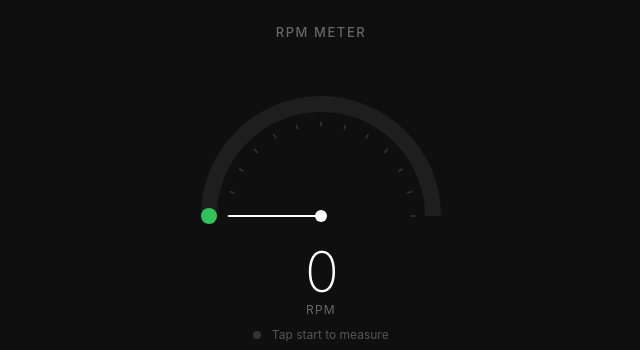
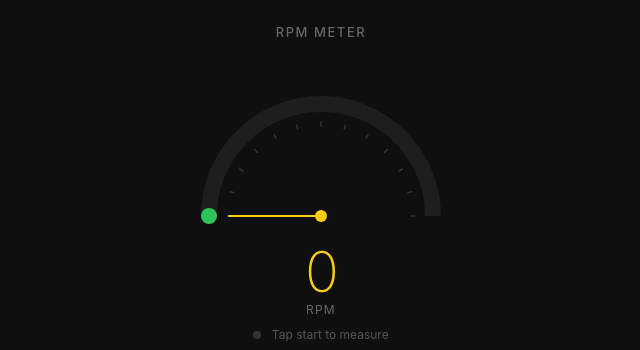
Before and after one commit to gechgetachew882-ai/rpm-meter, a plain HTML site: page index.html in a window 1280 px wide. Shown: the top 350 px of the page, without its empty margins (319-959 px from the left). Drawn offline with Linux system fonts and the light colour scheme.

Commit message:
Refactor RPM Meter HTML and styles
Updated the RPM Meter HTML structure and styles, including changes to the gauge display and button functionality.

```diff
--- a/index.html
+++ b/index.html
@@ -32,7 +32,7 @@
   .gauge-wrap { position: relative; width: 280px; height: 168px; margin-bottom: 8px; }
   canvas#gauge { display: block; }
   .rpm-display { text-align: center; margin-bottom: 6px; }
-  .rpm-value { font-size: 56px; font-weight: 200; letter-spacing: -2px; line-height: 1; }
+  .rpm-value { font-size: 56px; font-weight: 200; letter-spacing: -2px; line-height: 1; color: #facc15; }
   .rpm-unit { font-size: 12px; color: #666; letter-spacing: 0.1em; margin-top: 2px; }
   .status-dot {
     display: inline-block; width: 8px; height: 8px;
@@ -112,7 +112,7 @@ const errMsg = document.getElementById('errMsg');
 const sensSlider = document.getElementById('sens');
 const sensVal = document.getElementById('sensVal');
 
-const MAX_RPM = 12000;
+const MAX_RPM = 120000;
 let running = false, audioCtx = null, analyser = null, src = null, stream = null;
 let rpm = 0, minRPM = Infinity, maxRPM = 0, sumRPM = 0, sampleCount = 0;
 let lastPeak = 0, peakTimes = [], rafId = null;
@@ -161,14 +161,14 @@ function drawGauge(val) {
   ctx.beginPath();
   ctx.moveTo(cx, cy);
   ctx.lineTo(cx + Math.cos(na) * nl, cy + Math.sin(na) * nl);
-  ctx.strokeStyle = '#fff';
+  ctx.strokeStyle = '#facc15';
   ctx.lineWidth = 2;
   ctx.lineCap = 'round';
   ctx.stroke();
 
   ctx.beginPath();
   ctx.arc(cx, cy, 6, 0, Math.PI * 2);
-  ctx.fillStyle = '#fff';
+  ctx.fillStyle = '#facc15';
   ctx.fill();
 }
 
```
